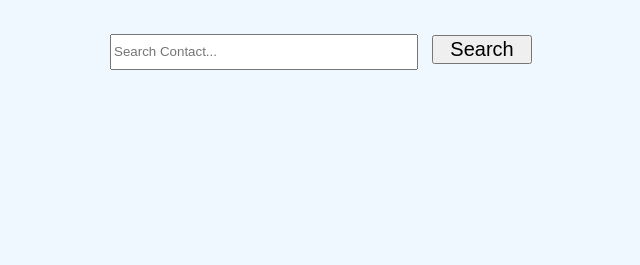
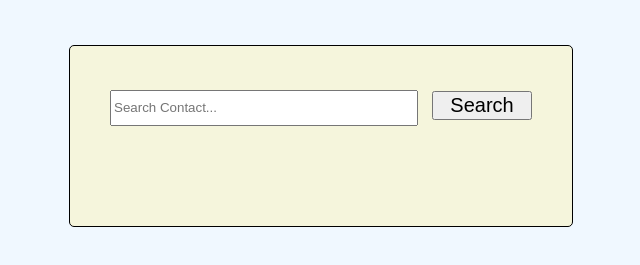
Before and after one commit to GitanjaliSase/Assignment-36, a plain HTML site: page index.html in a window 1280 px wide. Shown: the part 103-368 px from the top of the page, without its empty margins (319-959 px from the left). Drawn offline with Linux system fonts and the light colour scheme.

Commit message:
hover effect add

```diff
--- a/index.html
+++ b/index.html
@@ -15,7 +15,13 @@
         h1{
             font-size: 50px;
         }
-
+        .p-container{
+            border: 1px solid black;
+            padding: 40px;
+            margin: 15px;
+            border-radius: 5px;
+            background-color: beige;
+        }
         #search{
            width: 300px;
            height:30px;
@@ -26,10 +32,16 @@
             margin-left: 10px;
             margin-top: 5px;
         }
-        #result{
+        #result {
             text-align: center;
+            font-size: 25px;
+            padding: 5px;
+            font-family:'Times New Roman', Times, serif
         }
-
+        #result:hover{
+            border: 1px solid black;
+            border-radius: 20px;
+        }
     </style>
 </head>
 <body>
```
